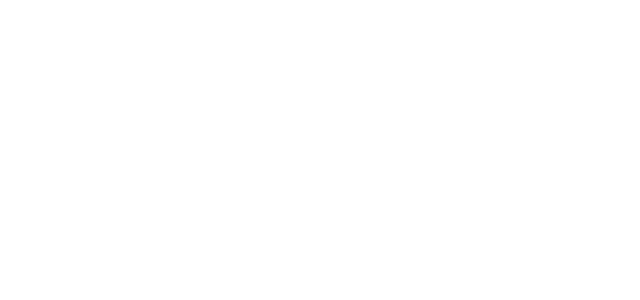
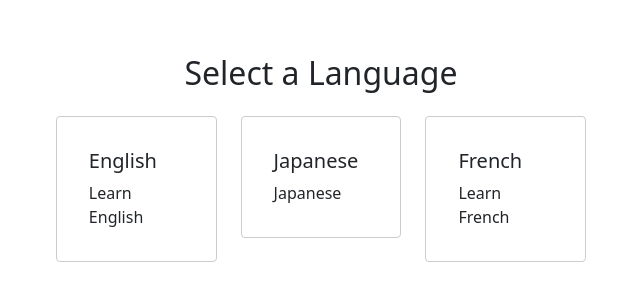
Before and after one commit to AshZi03/BlackMamba, a React (Vite) app in the folder frontend/frontend/vite-project/: page /LangSelect in a window 1280 px wide. Before the commit this address had no page. Shown: the part 282-582 px from the top of the page, without its empty margins (319-959 px from the left). Built offline with nearby package versions, Linux system fonts and the light colour scheme; sample sign-in values are in the browser's storage.

Commit message:
Added Language selector page

```diff
--- a/frontend/frontend/vite-project/src/App.jsx
+++ b/frontend/frontend/vite-project/src/App.jsx
@@ -9,6 +9,7 @@
 import MainPage from './MainPage.jsx'
 import QA from './QA.jsx'
 import SnakeAndLadder from './SnakeAndLadder.jsx'
+import LangSelect from './LangSelect.jsx'
 
 function App() {
   const [count, setCount] = useState(0)
@@ -23,6 +24,8 @@
         <Route path='/MainPage' element={<MainPage/>}/>
         <Route path="/MainPage/snake-and-ladder" element={<SnakeAndLadder />} />
         <Route path="/QA" element={<QA />} />
+        <Route path="/LangSelect" element={<LangSelect />} />
+
         <Route/>
       </Routes>
     </BrowserRouter>
--- /dev/null
+++ b/frontend/frontend/vite-project/src/LangSelect.css
@@ -0,0 +1,37 @@
+/* LangSelect.css */
+
+/* Center the container vertically */
+.container {
+    display: flex;
+    flex-direction: column;
+    justify-content: center;
+    align-items: center;
+    min-height: 100vh;
+  }
+
+  /* Style for the cards */
+  .card {
+    cursor: pointer;
+    transition: box-shadow 0.3s;
+    border: 1px solid #ccc;
+    border-radius: 0.25rem;
+    padding: 1rem;
+  }
+
+  .card:hover {
+    box-shadow: 0 4px 8px rgba(0, 0, 0, 0.1);
+  }
+
+  .card-title {
+    font-size: 1.25rem;
+    margin-bottom: 0.5rem;
+  }
+
+  .card-text {
+    font-size: 1rem;
+  }
+
+  /* Border color for selected language */
+  .border-primary {
+    border-color: #007bff;
+  }
--- /dev/null
+++ b/frontend/frontend/vite-project/src/LangSelect.jsx
@@ -0,0 +1,94 @@
+import React, { useState, useEffect } from 'react';
+import './LangSelect.css';
+import { useNavigate } from 'react-router-dom';
+
+const LangSelect = () => {
+  const [selectedLang, setSelectedLang] = useState('');
+  const [userId, setUserId] = useState('');
+  const navigate = useNavigate(); // Use navigate hook
+
+  useEffect(() => {
+    const userIdFromLocalStorage = localStorage.getItem('userid');
+    console.log(userIdFromLocalStorage);
+    if (userIdFromLocalStorage) {
+      setUserId(userIdFromLocalStorage);
+    } else {
+      // If userId is not set in localStorage, redirect to login page
+      navigate('/Login');
+    }
+  }, []); // Empty dependency array to run the effect only once
+
+  const handleLangSelect = async (lang) => {
+    setSelectedLang(lang);
+    try {
+      const url = 'http://localhost:8081/LanguageSelector';
+
+      const response = await fetch(url, {
+        method: 'POST',
+        headers: {
+          'Content-Type': 'application/json',
+        },
+        body: JSON.stringify({
+          userId: userId, // Send the userId to the backend
+          selectedLang: lang,
+        }),
+      });
+
+      if (response.ok) {
+        // Navigate to the main page upon successful language selection
+        navigate('/MainPage');
+      } else {
+        // Handle HTTP errors
+        console.error('Error while saving language selection:', response.statusText);
+      }
+    } catch (error) {
+      console.error('Error while saving language selection:', error.message);
+      // Handle any network or other errors
+    }
+  };
+
+
+  return (
+    <div className="container mt-5">
+      <h2 className="mb-4">Select a Language</h2>
+      <div className="row">
+        <div className="col-md-4 mb-3">
+          <div
+            className={`card ${selectedLang === 'English' ? 'border-primary' : ''}`}
+            onClick={() => handleLangSelect('English')}
+          >
+            <div className="card-body">
+              <h5 className="card-title">English</h5>
+              <p className="card-text">Learn English</p>
+            </div>
+          </div>
+        </div>
+        <div className="col-md-4 mb-3">
+          <div
+            className={`card ${selectedLang === 'Japanese' ? 'border-primary' : ''}`}
+            onClick={() => handleLangSelect('Japanese')}
+          >
+            <div className="card-body">
+              <h5 className="card-title">Japanese</h5>
+              <p className="card-text">Japanese</p>
+            </div>
+          </div>
+        </div>
+        <div className="col-md-4 mb-3">
+          <div
+            className={`card ${selectedLang === 'French' ? 'border-primary' : ''}`}
+            onClick={() => handleLangSelect('French')}
+          >
+            <div className="card-body">
+              <h5 className="card-title">French</h5>
+              <p className="card-text">Learn French</p>
+            </div>
+          </div>
+        </div>
+        {/* Add more languages as needed */}
+      </div>
+    </div>
+  );
+};
+
+export default LangSelect;
--- a/frontend/frontend/vite-project/src/Login.jsx
+++ b/frontend/frontend/vite-project/src/Login.jsx
@@ -1,18 +1,19 @@
-import { useState } from 'react';
-import './Login.css';
+import { useState } from 'react'
+import "./Login.css";
 import { NavLink } from 'react-router-dom';
 import { useNavigate } from 'react-router-dom';
 import TopBar from './TopBar';
 
+
 function Login() {
     const [password, setPassword] = useState('');
     const [email, setEmail] = useState('');
-  const [handledErrors, setHandledErrors] = useState('');
     const navigate = useNavigate();
+    const handleLoginIn = async () => {
 
-  const handleLoginIn = async () => {
+
         try {
-      const url = 'http://localhost:8081/login';
+          const url =  'http://localhost:8081/login' ;
 
           const response = await fetch(url, {
             method: 'POST',
@@ -20,50 +21,62 @@
               'Content-Type': 'application/json',
             },
             body: JSON.stringify({
+
               email,
               password,
+              // Add other necessary fields for registration
             }),
           });
 
           const data = await response.json();
 
           if (data.success) {
+               if (data.isLoggedIn) {
               localStorage.setItem('isLoggedIn', 'true');
-        localStorage.setItem('email', data.email);
-        localStorage.setItem('userid', data.user_id);
+
+              localStorage.setItem('email', `${data.email}`)
+              localStorage.setItem('userid', `${data.user_id}`)
+            if(data.userLang === null || data.userLang == 0)
+            {
+              navigate('/LangSelect');
+            }
+            else{
               navigate('/MainPage');
+
+            }
+            }
+            console.log(` Login  successful`);
           } else {
-        // Handle login failure
+            // Handle registration or login failure, show an error message or take appropriate action
+            console.log(`Login failed:`, data.message);
             setHandledErrors(data.message);
           }
         } catch (error) {
-      console.error('Error during login:', error.message);
-      // Handle network errors or other exceptions
-      setHandledErrors('An error occurred during login. Please try again later.');
+          console.error(`Error during login`, error.message);
         }
     };
 
   return (
   <>
-      <TopBar />
-      <div className="row g-0 vh-100 justify-content-center align-items-center login-container">
-        <div className="col-10 row g-0 align-items-center justify-content-center border rounded-3 bg-white login-panel">
-          <form
-            className="col-12 col-md-6 py-4 px-3"
+
+  <TopBar/>
+   <div className="row g-0 vh-100  justify-content-center align-items-center login-container">
+    <div className="col-10  row g-0 align-items-center justify-content-center border rounded-3 bg-white login-panel">
+      <form  className="col-12 col-md-6 py-4 px-3"
        onSubmit={(e) => {
         e.preventDefault();
         handleLoginIn();
-            }}
-          >
+      }}>
         <h4 className="login-title text-center py-2 mb-4">Login</h4>
-            {handledErrors && <div className="alert alert-danger" role="alert">{handledErrors}</div>}
+        <div className="form-floating mb-3">
+        </div>
         <div className="form-floating mb-3">
         <input
           type="email"
           className="form-control"
           id="email"
           placeholder="xyz@gmail.com"
-                onChange={(e) => setEmail(e.target.value)}
+          onChange={(e)=>{setEmail(e.target.value)}}
         />
         <label htmlFor="email">Email</label>
         </div>
@@ -73,23 +86,24 @@
           className="form-control"
           id="password"
           placeholder="password"
-                onChange={(e) => setPassword(e.target.value)}
+          onChange={(e)=>{setPassword(e.target.value)}}
         />
         <label htmlFor="password">Password</label>
         </div>
         <div className="text-center">
-              <button className="login-btn" type="submit">
+          <button className="login-btn" type='submit'>
             Login
           </button>
         </div>
-            <div className="text-center mt-2">
+        <div className="text-center mt-2" >
           Don't have an Account? <NavLink className="SignUp-Link" to={`/SignUp`}> Sign up!</NavLink>
         </div>
       </form>
     </div>
    </div>
+
   </>
-  );
+  )
 }
 
-export default Login;
+export default Login
```
Also changed, not shown: 1 other file (tests, documents, lock files or other folders). Lines whose indentation alone changed are shown as unchanged.
